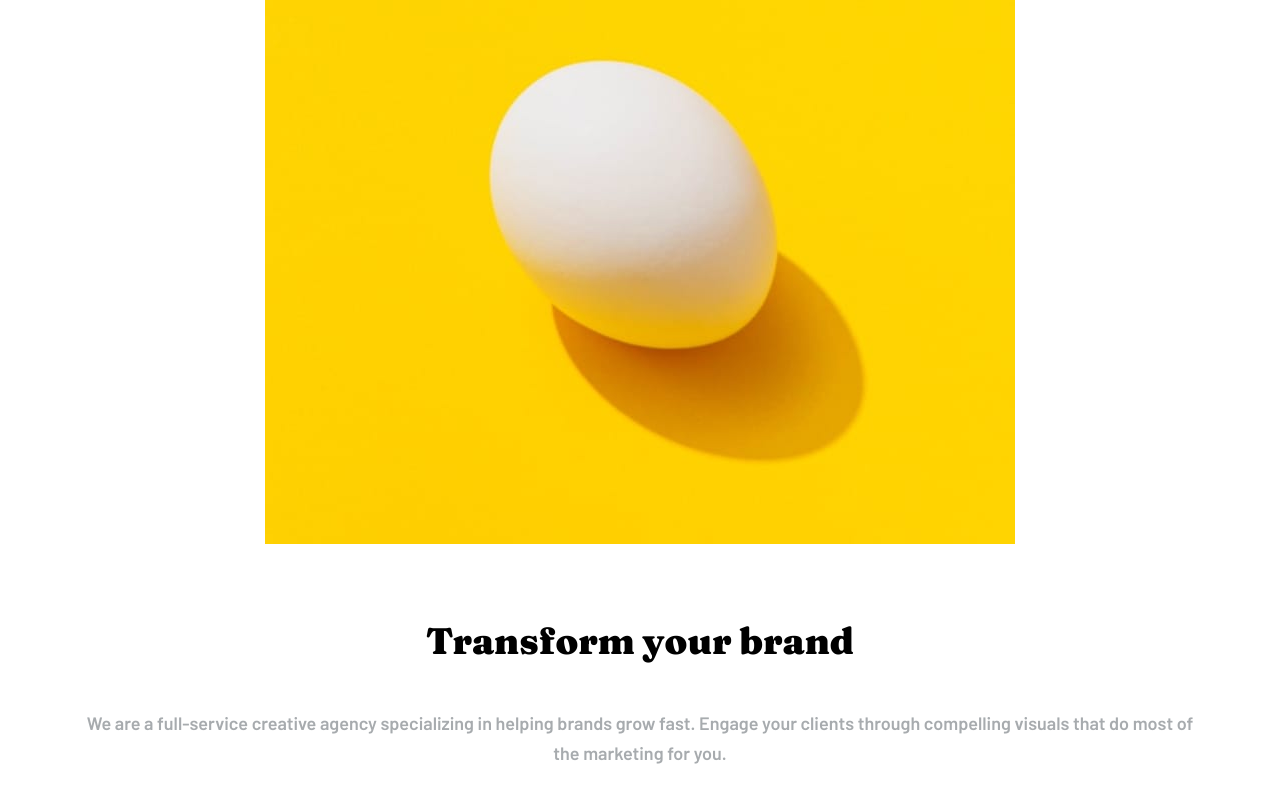
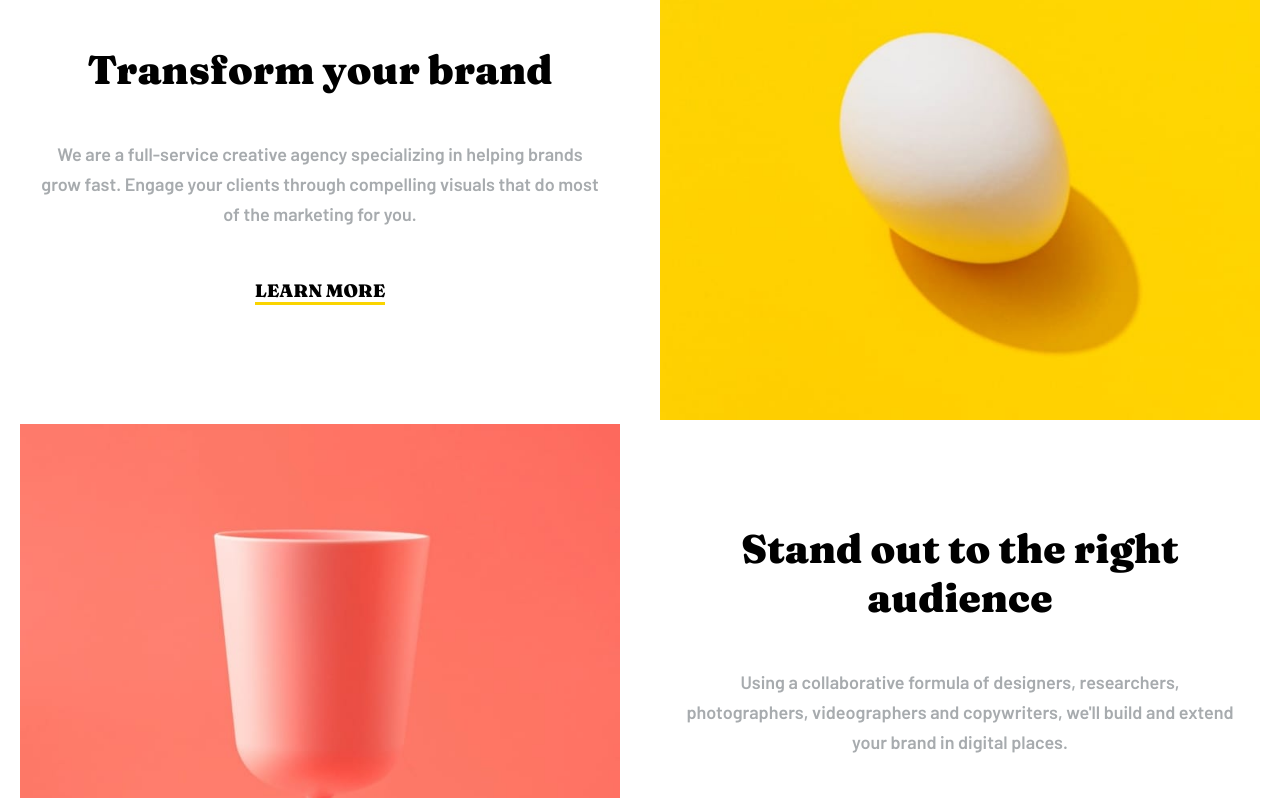
Before and after one commit to OscarAnillo/sunny-side-landing-fe, a Next.js app: page / in a window 1280 px wide. Shown: the part 880-1678 px from the top of the page. Built offline with nearby package versions, Linux system fonts and the light colour scheme.

Commit message:
add transform component to desktop view

```diff
--- a/components/transform.js
+++ b/components/transform.js
@@ -1,14 +1,20 @@
 export default function Transform(){
     return (
         <div className="transform">
+            <div className="transform-desktop">
+                <div>
                     <img src="/images/mobile/image-transform.jpg" alt="" />
+                </div>
                 <div>
                     <h1>Transform your brand</h1>
                     <p>We are a full-service creative agency specializing in helping brands grow fast. Engage your clients through compelling visuals that do most of the marketing for you.</p>
                     <button>Learn More</button>
                 </div>
+            </div>
             <div className="stand-out">
+                <div>
                     <img src="/images/mobile/image-stand-out.jpg" alt="" />
+                </div>
             <div>
                 <h1>Stand out to the right audience</h1>
                 <p>Using a collaborative formula of designers, researchers, photographers, videographers and copywriters, we'll build and extend your brand in digital places.</p>
--- a/styles/globals.css
+++ b/styles/globals.css
@@ -366,64 +366,38 @@ footer h1 {
 }
 
 /* Transform Component */
-.transform {
-  text-align: center;
+.transform-desktop {
+   display: flex;
+   align-items: center;
+   justify-content: space-between;
+   flex-direction: row-reverse;
 }
+.transform-desktop div {
+  width: 50%;
+}
+.transform-desktop div img {
+  height: 500px;
+}
+
+
 .transform h1{
-  width: 90%;
-  margin: 70px auto 45px auto;
-  font-size: 2.3rem;
-  font-family: 'Fraunces', serif;
-  font-weight: 900;
-}
-.transform p {
-  width: 88%;
-  margin: auto;
-  font-family: 'Barlow', sans-serif;
-  font-size: 18px;
-  line-height: 30px;
-  color: hsl(210, 4%, 67%);
-  padding-bottom: 50px;
-}
-.transform button {
-  border: none;
-  border-bottom: 3px solid hsl(51, 100%, 49%);
-  background-color: #fff;
-  margin-bottom: 65px;
-  font-family: 'Fraunces', serif;
-  font-weight: 900;
-  text-transform: uppercase;
-  font-size: 18px;
+  font-size: 2.5rem;
 }
 
 /* Stand out Component */
 .stand-out {
-  text-align: center;
+  display: flex;
+  align-items: center;
+  justify-content: space-between;
+}
+.stand-out div {
+  width: 50%;
+}
+.stand-out div img {
+  height: 500px;
 }
 .stand-out h1 {
-  margin: 70px auto 45px auto;
-  font-size: 2.3rem;
-  font-family: 'Fraunces', serif;
-  font-weight: 900;
-}
-.stand-out p {
-  width: 88%;
-  margin: auto;
-  font-family: 'Barlow', sans-serif;
-  font-size: 18px;
-  line-height: 30px;
-  color: hsl(210, 4%, 67%);
-  padding-bottom: 50px;
-}
-.stand-out button {
-  border: none;
-  border-bottom: 3px solid hsl(7, 99%, 70%);
-  background-color: #fff;
-  margin-bottom: 65px;
-  font-family: 'Fraunces', serif;
-  font-weight: 900;
-  text-transform: uppercase;
-  font-size: 18px;
+  font-size: 2.5rem;
 }
 
 /* Product component */
```
Lines whose indentation alone changed are shown as unchanged.
